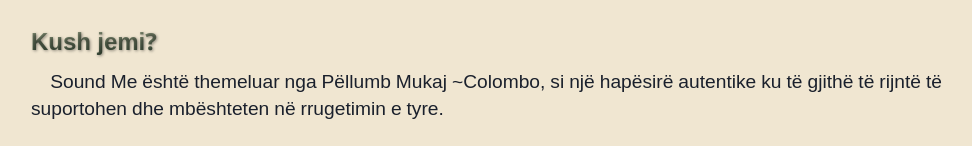
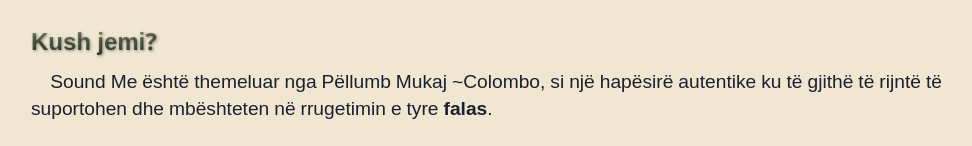
Before and after one commit to Democles85/sound_me_landing_page, a Next.js app: page / in a window 1280 px wide. Shown: the part 654-800 px from the top of the page, without its empty margins (113-1085 px from the left). Built offline with nearby package versions, Linux system fonts and the light colour scheme.

Commit message:
added "falas"

```diff
--- a/pages/index.tsx
+++ b/pages/index.tsx
@@ -27,7 +27,7 @@
         <Paragraph>
           Sound Me është themeluar nga Pëllumb Mukaj ~Colombo, si një hapësirë
           autentike ku të gjithë të rijntë të suportohen dhe mbështeten në
-          rrugetimin e tyre.
+          rrugetimin e tyre <b>falas</b>.
         </Paragraph>
       </Box>
       <Box pb={'2rem'}>
```
